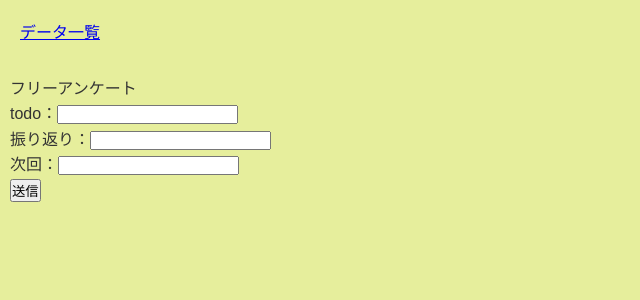
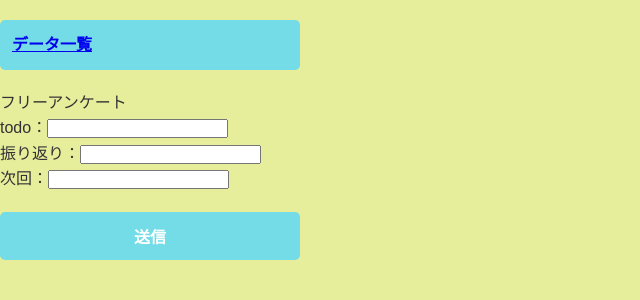
Before and after one commit to hitomi-takebe/pomodoro, a PHP site: page /php/detail.php?id=1 in a window 1280 px wide. Shown: the top 300 px of the page, without its empty margins (0-640 px from the left). Run offline with PHP 8.4, Linux system fonts and the light colour scheme; data that the repository does not hold is empty.

Commit message:
select12

```diff
--- a/php/detail.php
+++ b/php/detail.php
@@ -29,9 +29,9 @@ if ($status === false) {
     <link rel="stylesheet" href="../css/reset.css">
     <link rel="stylesheet" href="../css/style.css">
     <style>
-        div {
-            padding: 10px;
-            font-size: 16px;
+        .submit {
+            max-width: 300px;
+            margin-bottom: 20px;
         }
     </style>
 </head>
@@ -40,7 +40,7 @@ if ($status === false) {
     <header>
         <nav class="navbar navbar-default">
             <div class="container-fluid">
-                <div class="navbar-header"><a class="navbar-brand" href="select.php">データ一覧</a></div>
+                <div class="submit"><a class="navbar-brand" href="select.php">データ一覧</a></div>
             </div>
         </nav>
     </header>
@@ -55,7 +55,7 @@ if ($status === false) {
                 <label>次回：<input type="text" name="next" value="<?= $result['next'] ?>"></label><br>
                 <!-- <label><textarea name="content" rows="4" cols="40"><?= $result['name'] ?></textarea></label><br> -->
                 <input type="hidden" name="id" value="<?= $result['id'] ?>">
-                <input type="submit" value="送信">
+                <input type="submit" class="submit" value="送信">
             </fieldset>
         </div>
     </form>
```
